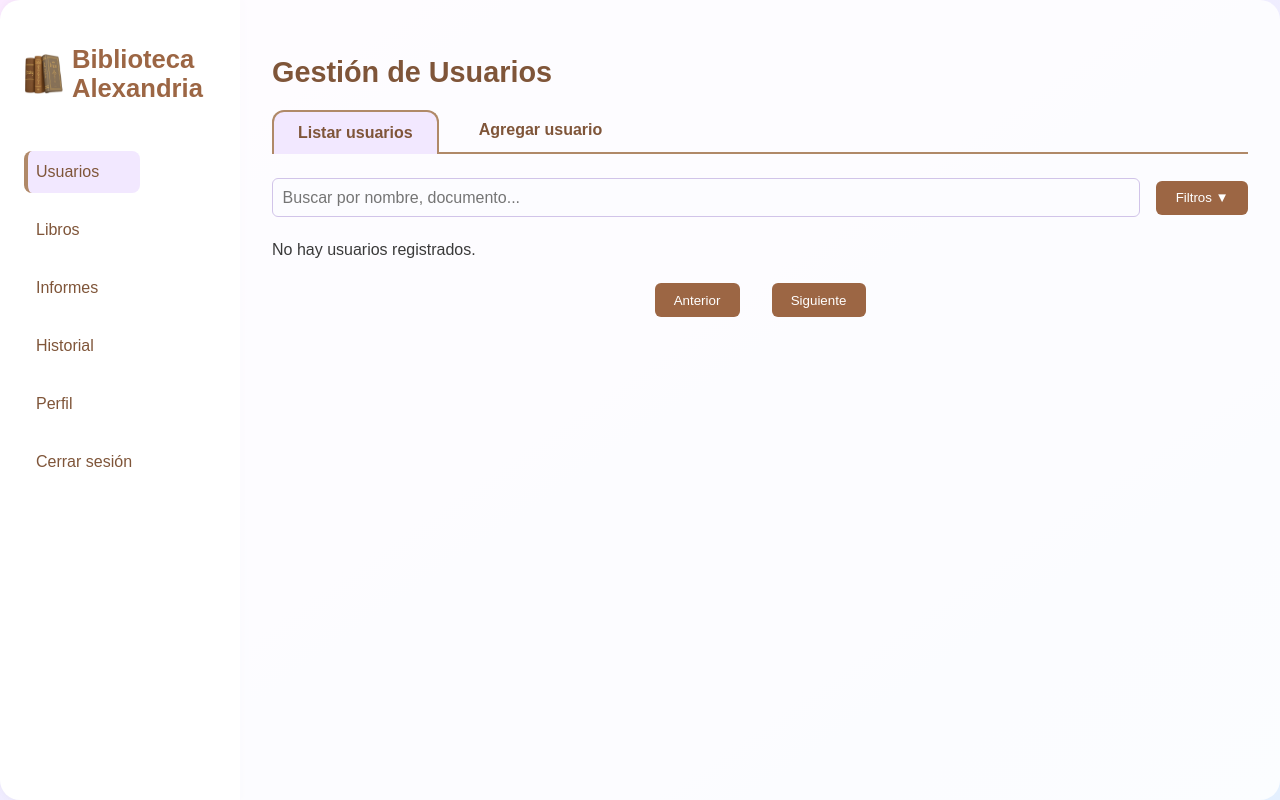
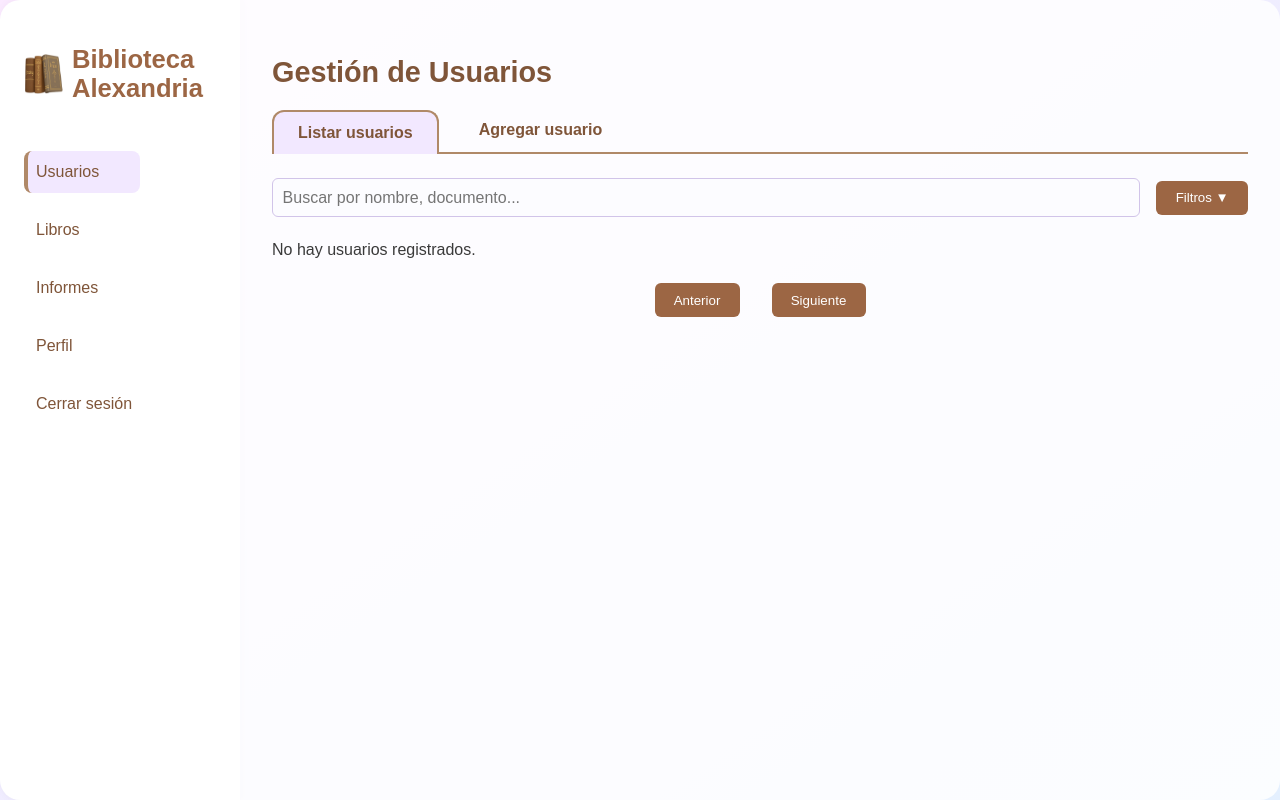
Before and after one commit to KarolBurbanoN/Proyecto-Desarrollo-Software, a Flask app: template FRONTEND/templates/admin.html in a window 1280 px wide. Run offline with Flask 3, Linux system fonts and the light colour scheme; the template is opened without the code that fills it: most values are stand-ins (such as "Sample title", 1, 10 or a date in 2020); data that the repository does not hold is empty.

Commit message:
Se quita seccion de historial

```diff
--- a/FRONTEND/templates/admin.html
+++ b/FRONTEND/templates/admin.html
@@ -25,7 +25,6 @@
           <li><button class="menu-btn active" data-target="gestion-usuarios">Usuarios</button></li>
           <li><button class="menu-btn" data-target="gestion-libros">Libros</button></li>
           <li><button class="menu-btn" data-target="informes">Informes</button></li>
-          <li><button class="menu-btn" data-target="historial">Historial</button></li>
           <li><button class="menu-btn" data-target="perfil">Perfil</button></li>
           <li><button onclick="logout()" class="menu-btn">Cerrar
               sesión</button></li>
```
